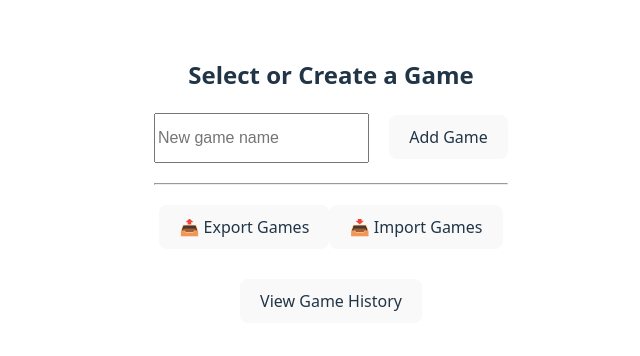
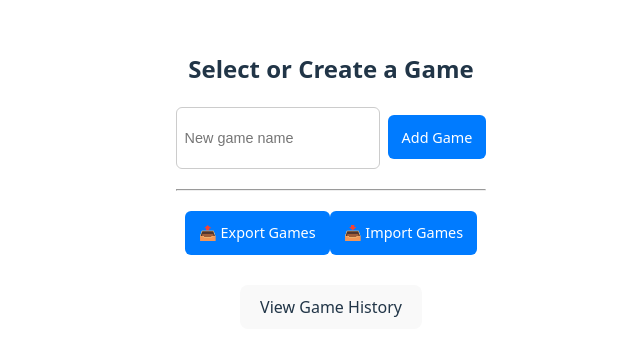
Before and after one commit to illja-popovics/scoresheet_app, a React (Vite) app: page / in a window 1280 px wide. Shown: the part 220-576 px from the top of the page, without its empty margins (309-949 px from the left). Built offline with nearby package versions, Linux system fonts and the light colour scheme.

Commit message:
Refactored GameSelector with modular UI components

```diff
--- /dev/null
+++ b/src/components/GameList/GameList.jsx
@@ -0,0 +1,26 @@
+import React from "react";
+import GameListItem from "../GameListItem/GameListItem";
+import { loadTemplate } from "../../utils/gameTemplates";
+import styles from "./GameList.module.css";
+
+const GameList = ({ games, onSelect, onDelete }) => (
+  <ul className={styles.gameList}>
+    {games.map((game, index) => {
+      const template = loadTemplate(game.name);
+      const hasTemplate = Array.isArray(template) && template.length > 0;
+
+      return (
+        <GameListItem
+          key={index}
+          game={game}
+          index={index}
+          onSelect={onSelect}
+          onDelete={onDelete}
+          hasTemplate={hasTemplate}
+        />
+      );
+    })}
+  </ul>
+);
+
+export default GameList;
--- /dev/null
+++ b/src/components/GameListItem/GameListItem.jsx
@@ -0,0 +1,26 @@
+import React from "react";
+import styles from "./GameListItem.module.css";
+
+const GameListItem = ({ game, index, onSelect, onDelete, hasTemplate }) => (
+  <li className={styles.gameListItem}>
+    <button
+      onClick={() => onSelect(game)}
+      className={styles.gameButton}
+      title={hasTemplate ? "Has saved round template" : ""}
+    >
+      {game.name}
+      {hasTemplate && <span style={{ marginLeft: 6 }}>📝</span>}
+    </button>
+    <button
+      onClick={() => {
+        if (window.confirm("Delete this game?")) onDelete(index);
+      }}
+      className={styles.deleteButton}
+      title="Delete Game"
+    >
+      🗑️
+    </button>
+  </li>
+);
+
+export default GameListItem;
--- a/src/components/GameSelector/GameSelector.jsx
+++ b/src/components/GameSelector/GameSelector.jsx
@@ -1,11 +1,15 @@
 import React, { useState, useRef } from "react";
 import useGameList from "../../hooks/useGameList";
 import {
-  loadTemplate,
   exportAllTemplates,
   importTemplatesFromJSON,
+  loadTemplate,
 } from "../../utils/gameTemplates";
 import { showSuccess, showError } from "../../utils/toast";
+
+import GameList from "../GameList/GameList";
+import PrimaryButton from "../ui/PrimaryButton/PrimaryButton";
+import TextInput from "../ui/TextInput/TextInput";
 
 import styles from "./GameSelector.module.css";
 
@@ -39,50 +43,26 @@ const GameSelector = ({ onSelect }) => {
   return (
     <div>
       <h2>Select or Create a Game</h2>
-      <ul className={styles.gameList}>
-        {games.map((g, i) => {
-          const template = loadTemplate(g.name);
-          const hasTemplate = Array.isArray(template) && template.length > 0;
 
-          return (
-            <li key={i} className={styles.gameListItem}>
-              <button
-                onClick={() => onSelect(g)}
-                className={styles.gameButton}
-                title={hasTemplate ? "Has saved round template" : ""}
-              >
-                {g.name}
-                {hasTemplate && <span style={{ marginLeft: 6 }}>📝</span>}
-              </button>
+      <GameList games={games} onSelect={onSelect} onDelete={deleteGame} />
 
-              <button
-                onClick={() => {
-                  if (window.confirm("Delete this game?")) deleteGame(i);
-                }}
-                className={styles.deleteButton}
-                title="Delete Game"
-              >
-                🗑️
-              </button>
-            </li>
-          );
-        })}
-      </ul>
-
-      <input
-        value={newGame}
-        onChange={(e) => setNewGame(e.target.value)}
-        placeholder="New game name"
-      />
-      <button className={styles.addButton} onClick={handleAddGame}>
-        Add Game
-      </button>
+      <div style={{ marginTop: 10 }}>
+        <TextInput
+          value={newGame}
+          onChange={(e) => setNewGame(e.target.value)}
+          placeholder="New game name"
+        />
+        <PrimaryButton onClick={handleAddGame}>Add Game</PrimaryButton>
+      </div>
 
       <hr style={{ margin: "20px 0" }} />
 
       <div>
-        <button onClick={exportAllTemplates}>📤 Export Games</button>
-        <button onClick={() => fileInputRef.current.click()}>📥 Import Games</button>
+        <PrimaryButton onClick={exportAllTemplates}>📤 Export Games</PrimaryButton>
+        <PrimaryButton onClick={() => fileInputRef.current.click()}>
+          📥 Import Games
+        </PrimaryButton>
+
         <input
           type="file"
           accept=".json"
--- /dev/null
+++ b/src/components/ui/PrimaryButton/PrimaryButton.jsx
@@ -0,0 +1,17 @@
+import React from "react";
+import styles from "./PrimaryButton.module.css";
+
+const PrimaryButton = ({ children, onClick, title, type = "button", className = "" }) => {
+  return (
+    <button
+      type={type}
+      onClick={onClick}
+      title={title}
+      className={`${styles.button} ${className}`}
+    >
+      {children}
+    </button>
+  );
+};
+
+export default PrimaryButton;
--- /dev/null
+++ b/src/components/ui/PrimaryButton/PrimaryButton.module.css
@@ -0,0 +1,14 @@
+.button {
+    background-color: #007bff;
+    color: white;
+    padding: 8px 14px;
+    border: none;
+    border-radius: 6px;
+    cursor: pointer;
+    font-size: 0.9rem;
+    transition: background 0.2s ease-in-out;
+}
+
+.button:hover {
+    background-color: #0056b3;
+}
--- /dev/null
+++ b/src/components/ui/TextInput/TextInput.jsx
@@ -0,0 +1,16 @@
+import React from "react";
+import styles from "./TextInput.module.css";
+
+const TextInput = ({ value, onChange, placeholder, className = "", type = "text" }) => {
+  return (
+    <input
+      type={type}
+      value={value}
+      onChange={onChange}
+      placeholder={placeholder}
+      className={`${styles.input} ${className}`}
+    />
+  );
+};
+
+export default TextInput;
--- /dev/null
+++ b/src/components/ui/TextInput/TextInput.module.css
@@ -0,0 +1,7 @@
+.input {
+    padding: 8px;
+    font-size: 0.9rem;
+    border-radius: 6px;
+    border: 1px solid #ccc;
+    margin-right: 8px;
+}
```
Also changed, not shown: src/components/GameList/GameList.module.css (added), src/components/GameListItem/GameListItem.module.css (added).
